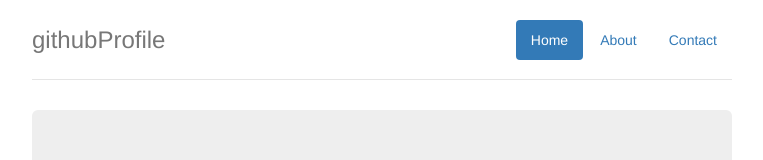
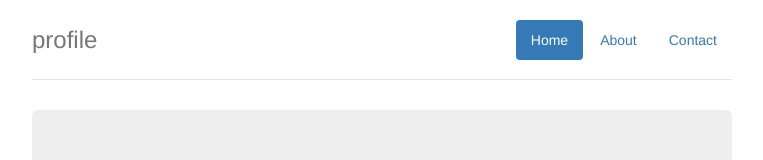
Before and after one commit to fab9/TIY-Assignments, a website: page 32--GitHub-Profile-AngularJS/app/index.html in a window 1280 px wide. Shown: the top 160 px of the page, without its empty margins (258-1021 px from the left). Drawn offline with nearby package versions, Linux system fonts and the light colour scheme; files that its build step writes are made by us from their sources.

Commit message:
rename app githubProfile -> profile

```diff
--- a/32--GitHub-Profile-AngularJS/app/index.html
+++ b/32--GitHub-Profile-AngularJS/app/index.html
@@ -15,7 +15,7 @@
     <link rel="stylesheet" href="styles/main.css">
     <!-- endbuild -->
   </head>
-  <body ng-app="githubProfileApp">
+  <body ng-app="profileApp">
     <!--[if lt IE 7]>
       <p class="browsehappy">You are using an <strong>outdated</strong> browser. Please <a href="http://browsehappy.com/">upgrade your browser</a> to improve your experience.</p>
     <![endif]-->
@@ -28,7 +28,7 @@
           <li><a ng-href="#">About</a></li>
           <li><a ng-href="#">Contact</a></li>
         </ul>
-        <h3 class="text-muted">githubProfile</h3>
+        <h3 class="text-muted">profile</h3>
       </div>
 
       <div ng-include="'views/main.html'" ng-controller="MainCtrl"></div>
--- a/32--GitHub-Profile-AngularJS/app/scripts/app.js
+++ b/32--GitHub-Profile-AngularJS/app/scripts/app.js
@@ -2,11 +2,11 @@
 
 /**
  * @ngdoc overview
- * @name githubProfileApp
+ * @name profileApp
  * @description
- * # githubProfileApp
+ * # profileApp
  *
  * Main module of the application.
  */
 angular
-  .module('githubProfileApp', []);
+  .module('profileApp', []);
--- a/32--GitHub-Profile-AngularJS/app/scripts/controllers/main.js
+++ b/32--GitHub-Profile-AngularJS/app/scripts/controllers/main.js
@@ -2,12 +2,12 @@
 
 /**
  * @ngdoc function
- * @name githubProfileApp.controller:MainCtrl
+ * @name profileApp.controller:MainCtrl
  * @description
  * # MainCtrl
- * Controller of the githubProfileApp
+ * Controller of the profileApp
  */
-angular.module('githubProfileApp')
+angular.module('profileApp')
   .controller('MainCtrl', function ($scope) {
     $scope.awesomeThings = [
       'HTML5 Boilerplate',
--- a/32--GitHub-Profile-AngularJS/bower.json
+++ b/32--GitHub-Profile-AngularJS/bower.json
@@ -1,5 +1,5 @@
 {
-  "name": "github-profile",
+  "name": "profile",
   "version": "0.0.0",
   "dependencies": {
     "angular": "^1.3.0",
--- a/32--GitHub-Profile-AngularJS/package.json
+++ b/32--GitHub-Profile-AngularJS/package.json
@@ -1,5 +1,5 @@
 {
-  "name": "githubprofile",
+  "name": "profile",
   "version": "0.0.0",
   "dependencies": {},
   "devDependencies": {
```
Also changed, not shown: 32--GitHub-Profile-AngularJS/test/spec/controllers/main.js (+1 -1 lines).
